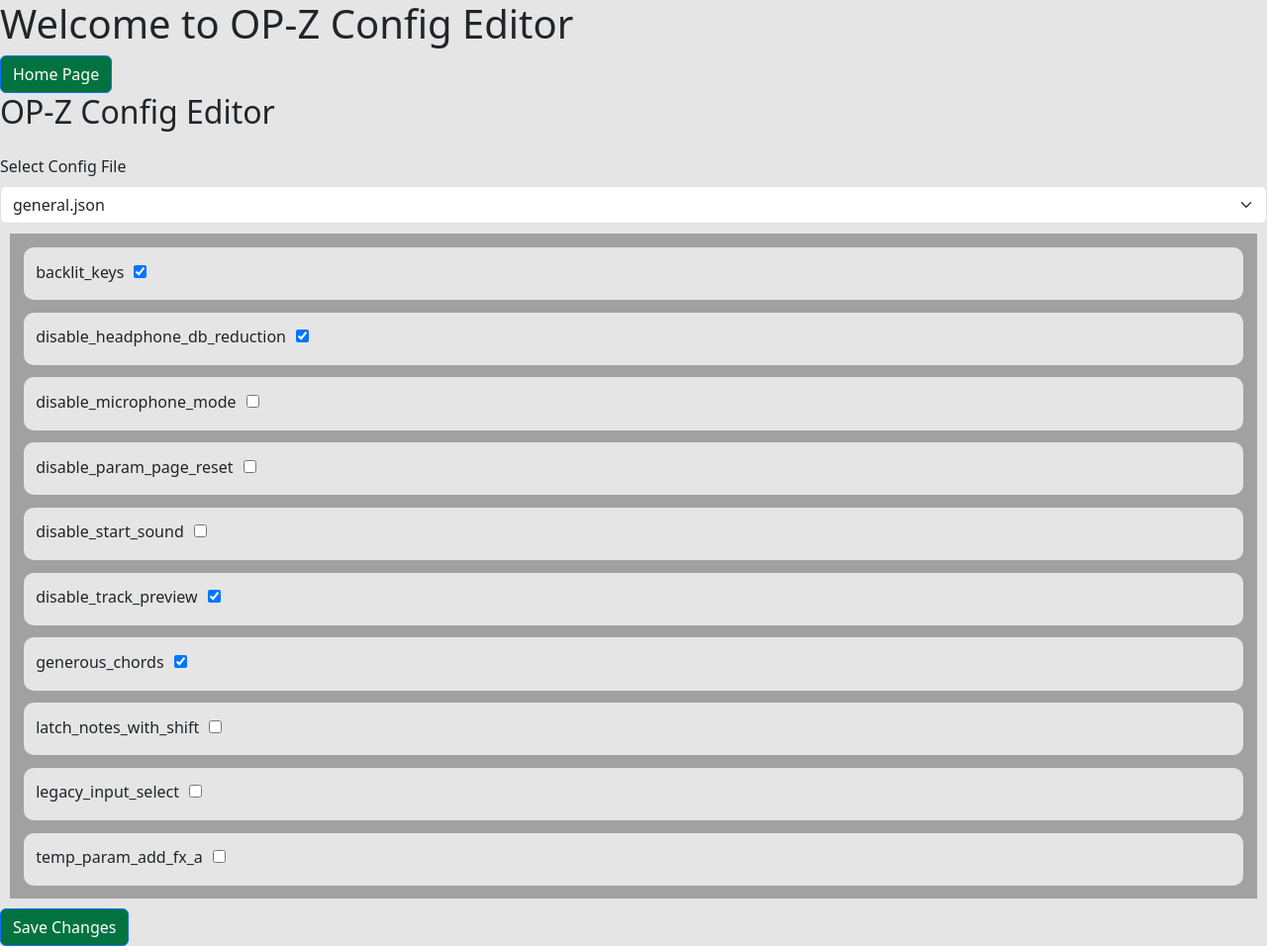
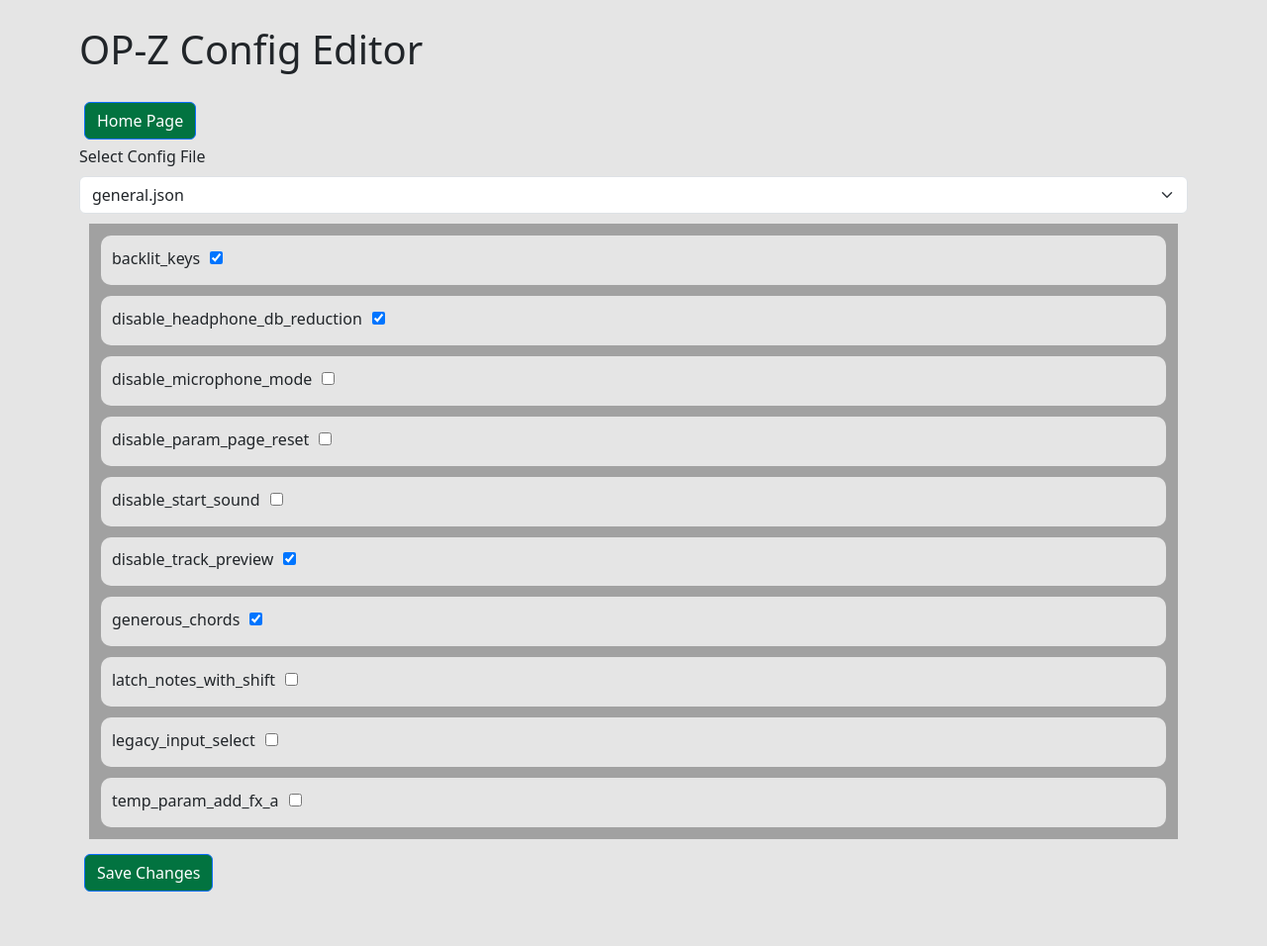
Before and after one commit to Romano-Garmez/opz-sample-manager, a Flask app: page /configeditor in a window 1280 px wide. Shown: the whole page at 99% size. After the commit the page ends 901 px from the top, so only its background shows below. Run offline with Flask 3, Linux system fonts and the light colour scheme.

Commit message:
cosmetic fixes on all pages

```diff
--- a/static/css/styles.css
+++ b/static/css/styles.css
@@ -10,6 +10,10 @@
 
 body {
     background-color: var(--offwhite);
+}
+
+.btn {
+    margin: 5px;
 }
 
 .btn-primary {
@@ -43,3 +47,16 @@ body {
     margin-bottom: 20px;
     border-radius: 10px;
 }
+
+.container {
+    margin: auto;
+    padding: 10px;
+}
+
+h1 {
+    line-height: 2;
+}
+
+h3 {
+    line-height: 1.5;
+}
--- a/templates/base.html
+++ b/templates/base.html
@@ -22,7 +22,9 @@
 </head>
 
 <body>
-    {% block main %}{% endblock %}
+    <div class="container">
+        {% block main %}{% endblock %}
+    </div>
 </body>
 
 </html>
--- a/templates/configeditor.html
+++ b/templates/configeditor.html
@@ -9,12 +9,11 @@
 {%endblock%}
 
 {% block main %}
-<h1>Welcome to OP-Z Config Editor</h1>
+<h1>OP-Z Config Editor</h1>
 
 <button onclick="window.location.href='/'" class="btn btn-primary">Home Page</button>
 
 <div class="p-6 max-w-3xl mx-auto">
-  <h2 class="text-2xl font-bold mb-4">OP-Z Config Editor</h2>
 
   <!-- Config Selector -->
   <div class="mb-6">
--- a/templates/sampleconverter.html
+++ b/templates/sampleconverter.html
@@ -9,7 +9,7 @@
 {%endblock%}
 
 {% block main %}
-<h1>Welcome to OP-Z Sample Converter</h1>
+<h1>OP-Z Sample Converter</h1>
 
 <button onclick="window.location.href='/'" class="btn btn-primary">Home Page</button>
 
--- a/templates/samplemanager.html
+++ b/templates/samplemanager.html
@@ -9,7 +9,7 @@
 {%endblock%}
 
 {% block main %}
-<h1>Welcome to OP-Z Sample Manager</h1>
+<h1>OP-Z Sample Manager</h1>
 
 <button onclick="window.location.href='/'" class="btn btn-primary">Home Page</button>
 
--- a/templates/utilitysettings.html
+++ b/templates/utilitysettings.html
@@ -9,7 +9,7 @@
 {%endblock%}
 
 {% block main %}
-<h1>Welcome to the OP-Z Sample Manager and Converter Utility Settings</h1>
+<h1>OP-Z Sample Manager and Converter Utility Settings</h1>
 
 <button onclick="window.location.href='/'" class="btn btn-primary">Home Page</button>
 
```
